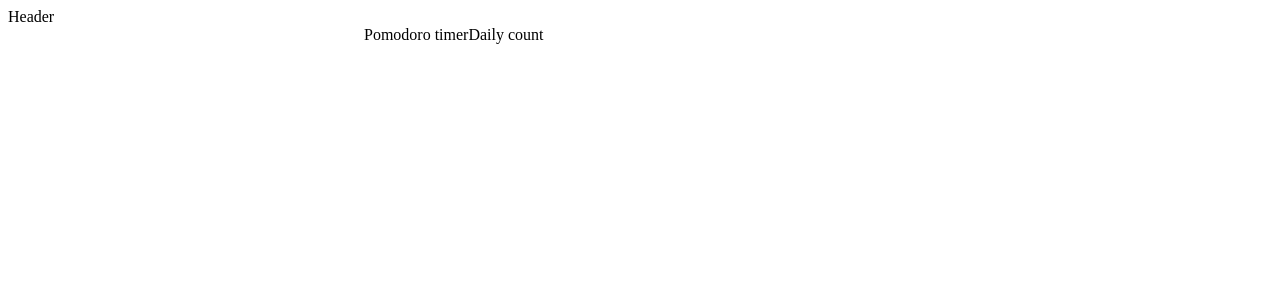
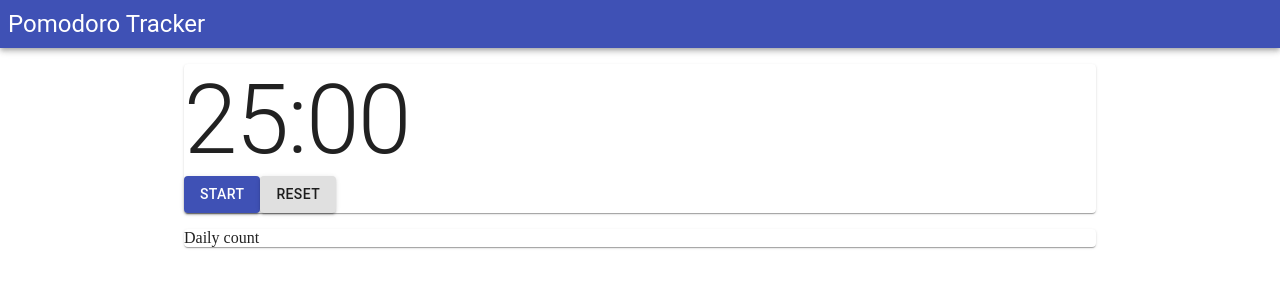
Before and after one commit to NathanMartinNZ/pomodoro-tracker, a React (Create React App) app: page / in a window 1280 px wide. Shown: the top 300 px of the page. Built offline with nearby package versions, Linux system fonts and the light colour scheme.

Commit message:
Added countdown timer

```diff
--- a/package.json
+++ b/package.json
@@ -9,7 +9,8 @@
     "@testing-library/user-event": "^7.2.1",
     "react": "^16.13.1",
     "react-dom": "^16.13.1",
-    "react-scripts": "3.4.3"
+    "react-scripts": "3.4.3",
+    "recoil": "0.0.10"
   },
   "scripts": {
     "start": "react-scripts start",
--- a/public/index.html
+++ b/public/index.html
@@ -9,12 +9,6 @@
       name="description"
       content="Web site created using create-react-app"
     />
-    <link rel="apple-touch-icon" href="%PUBLIC_URL%/logo192.png" />
-    <!--
-      manifest.json provides metadata used when your web app is installed on a
-      user's mobile device or desktop. See https://developers.google.com/web/fundamentals/web-app-manifest/
-    -->
-    <link rel="manifest" href="%PUBLIC_URL%/manifest.json" />
     <!--
       Notice the use of %PUBLIC_URL% in the tags above.
       It will be replaced with the URL of the `public` folder during the build.
--- a/src/App.js
+++ b/src/App.js
@@ -1,5 +1,6 @@
 import React from "react"
 
+import "./stylesheet.css"
 import { Container } from "@material-ui/core"
 
 import Header from "./components/Header"
@@ -11,7 +12,7 @@ class App extends React.Component {
     return (
       <div className="App">
         <Header />
-        <Container maxWidth="sm">
+        <Container maxWidth="md">
           <PomodoroTimer />
           <DailyCount />
         </Container>
--- /dev/null
+++ b/src/atoms.js
@@ -0,0 +1,11 @@
+import { atom } from "recoil"
+
+export const millisecondsAtom = atom({
+  key: "milliseconds",
+  default: 1500
+})
+
+export const timerEnabledAtom = atom({
+  key: "timerEnabled",
+  default: false
+})
--- a/src/components/DailyCount.js
+++ b/src/components/DailyCount.js
@@ -1,10 +1,15 @@
 import React from 'react'
+import { Box, Grid, Paper } from '@material-ui/core';
 
 function DailyCount() {
   return (
-    <>
-      Daily count
-    </>
+    <Box mt={2}>
+      <Grid item xs={12}>
+        <Paper>
+          Daily count
+        </Paper>
+      </Grid>
+    </Box>
   )
 }
 
--- a/src/components/Header.js
+++ b/src/components/Header.js
@@ -1,10 +1,14 @@
 import React from 'react'
-import { Button } from '@material-ui/core';
+import { Box, AppBar, Typography } from '@material-ui/core';
 
 function Header() {
   return (
     <>
-      <div>Header</div>
+      <AppBar position="static">
+        <Box p={1}>
+          <Typography variant="h5">Pomodoro Tracker</Typography>
+        </Box>
+      </AppBar>
     </>
   )
 }
--- a/src/components/PomodoroTimer.js
+++ b/src/components/PomodoroTimer.js
@@ -1,10 +1,61 @@
-import React from 'react'
+import React, { useEffect, useMemo } from 'react'
+import { Box, Grid, Paper, Typography, Button } from '@material-ui/core';
+
+import { useRecoilState } from "recoil"
+import { millisecondsAtom, timerEnabledAtom } from "../atoms"
 
 function PomodoroTimer() {
+  const [milliseconds, setMilliseconds] = useRecoilState(millisecondsAtom)
+  const [timerEnabled, setTimerEnabled] = useRecoilState(timerEnabledAtom)
+
+  useEffect(() => {
+    const rounded = Math.floor(milliseconds)
+    if(timerEnabled && Math.floor(milliseconds) > 0) {
+      setTimeout(() => {
+        setMilliseconds(milliseconds-0.1)
+      }, 100)
+    } else if(timerEnabled && !rounded) {
+      console.log("countdown finished")
+      setTimerEnabled(false)
+    }
+  })
+
+  const calcMinutes = useMemo(() => {
+    return Math.floor((milliseconds/60) << 0)
+  }, [milliseconds])
+
+  const calcSeconds = useMemo(() => {
+    const num = Math.floor(milliseconds % 60)
+    return ("0" + num).slice(-2)
+  }, [milliseconds])
+
+  const resetTimer = () => {
+    setTimerEnabled(false)
+    setTimeout(() => setMilliseconds(1500), 101)
+  }
+
   return (
-    <>
-      Pomodoro timer
-    </>
+    <Box mt={2}>
+      <Grid item xs={12}>
+        <Paper>
+          <Typography variant="h1">{calcMinutes}:{calcSeconds}</Typography>
+          <Button
+            variant="contained"
+            color="primary"
+            onClick={() => setTimerEnabled(!timerEnabled)}
+          >
+            {!timerEnabled ? "Start" : "Stop"}
+          </Button>
+          <Button
+            variant="contained"
+            color="default"
+            onClick={resetTimer}
+          >
+            Reset
+          </Button>
+        </Paper>
+      </Grid>
+    </Box>
   )
 }
 
--- a/src/index.js
+++ b/src/index.js
@@ -2,4 +2,11 @@ import React from "react"
 import ReactDOM from "react-dom"
 import App from "./App"
 
-ReactDOM.render(<App />, document.getElementById('root'))
+import { RecoilRoot } from "recoil"
+
+ReactDOM.render(
+  <RecoilRoot>
+    <App />
+  </RecoilRoot>
+  , document.getElementById('root')
+)
--- /dev/null
+++ b/src/stylesheet.css
@@ -0,0 +1,3 @@
+body {
+  margin: 0
+}
```
Also changed, not shown: public/manifest.json (deleted), 1 other file (tests, documents, lock files or other folders).
